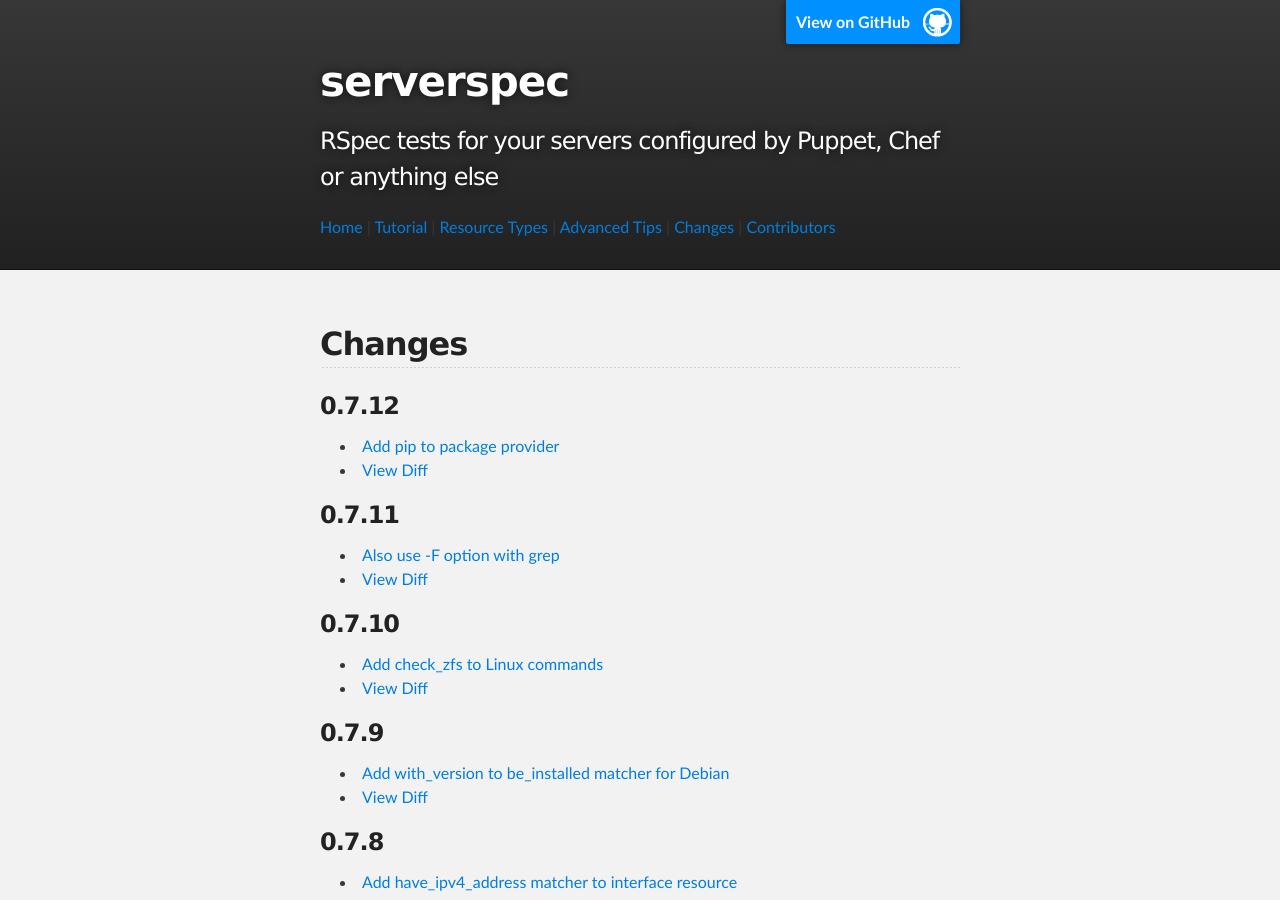
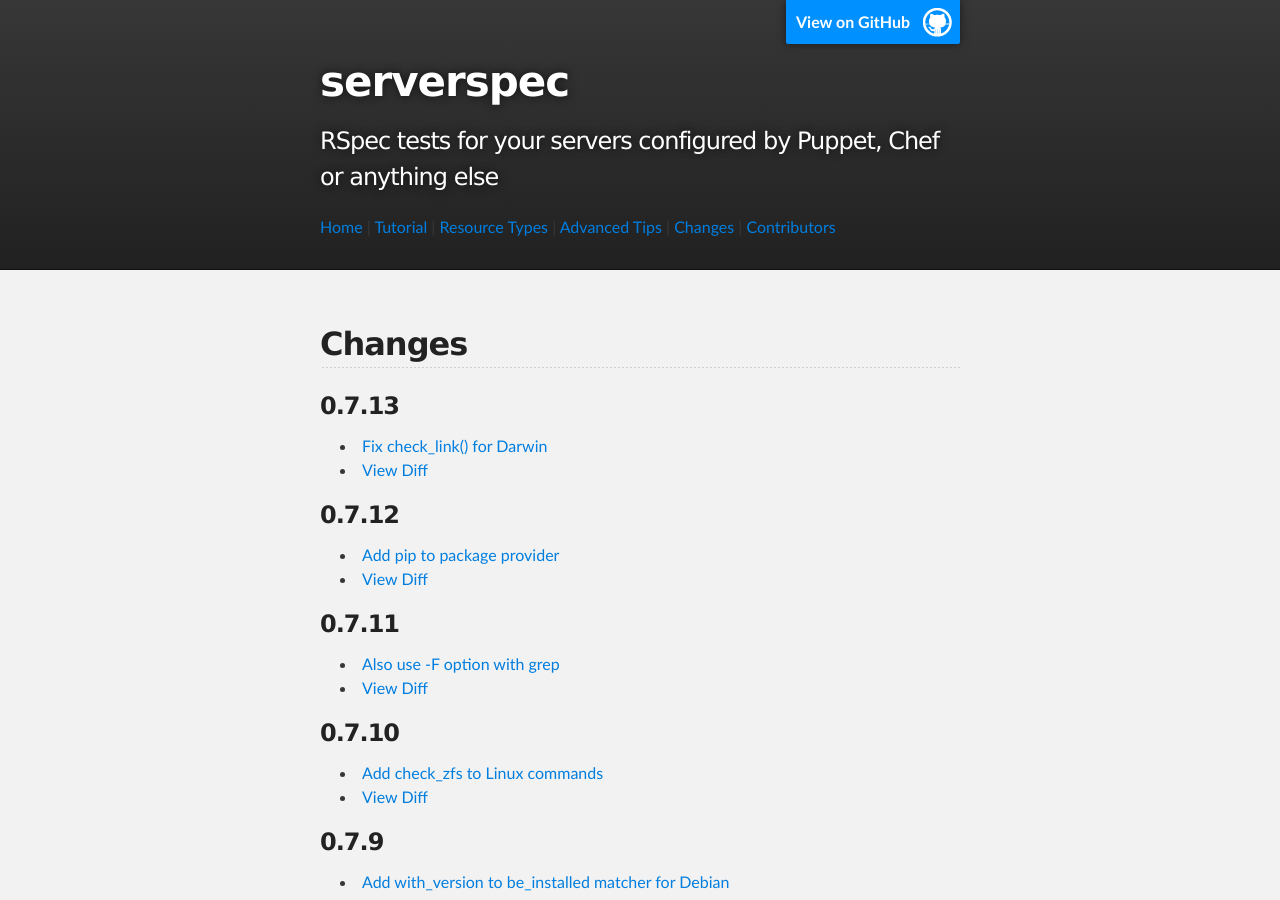
Before and after one commit to serverspec/serverspec.github.io, a Jekyll site: the page built from changes.md, in a window 1280 px wide and 900 px high. Built offline with Jekyll 4.4.1, drawn with Linux system fonts in a browser that asks for light colours; Markdown is read by kramdown in place of the engine named in the settings.

Commit message:
Add changes of v0.7.13

```diff
--- a/changes.md
+++ b/changes.md
@@ -4,6 +4,11 @@ title: Changes
 ---
 
 ## Changes
+
+### 0.7.13
+
+ * [Fix check_link() for Darwin](https://github.com/serverspec/serverspec/pull/240)
+ * [View Diff](https://github.com/serverspec/serverspec/compare/v0.7.12...v0.7.13)
 
 ### 0.7.12
 
```
